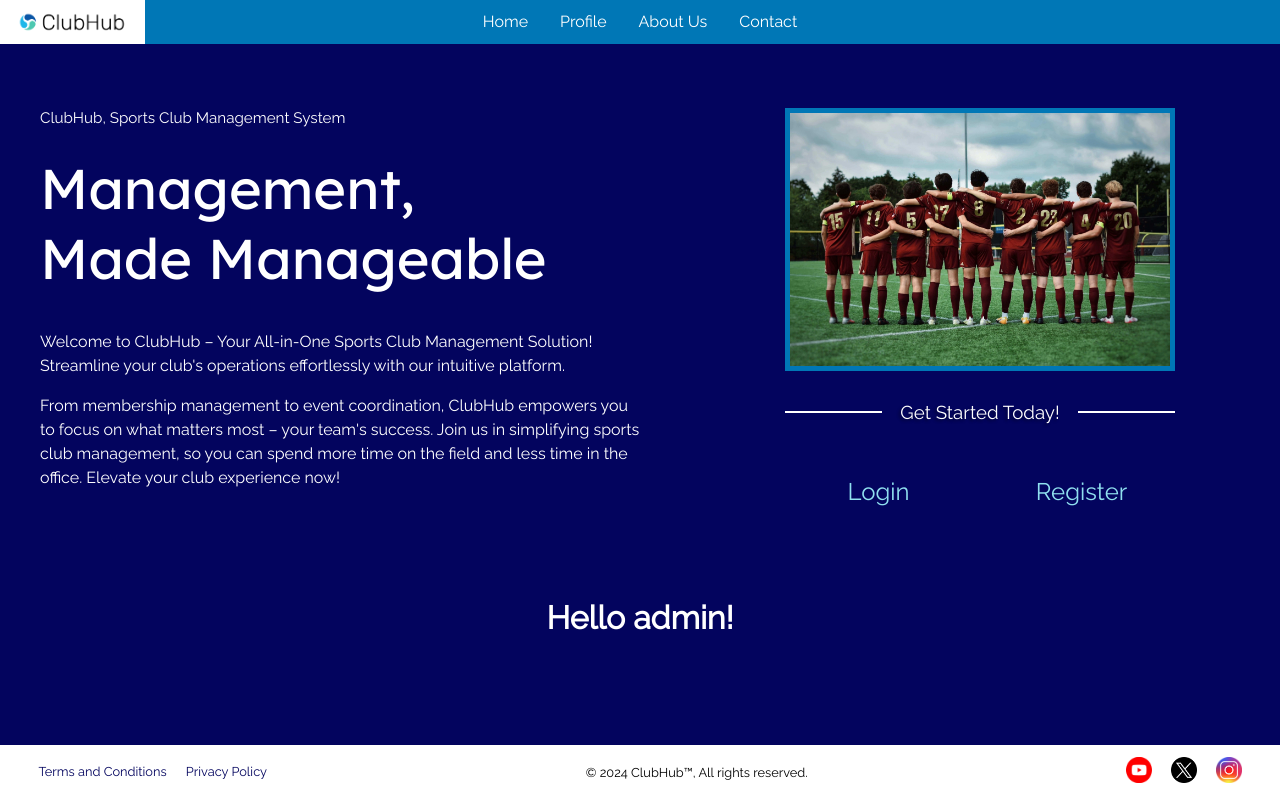
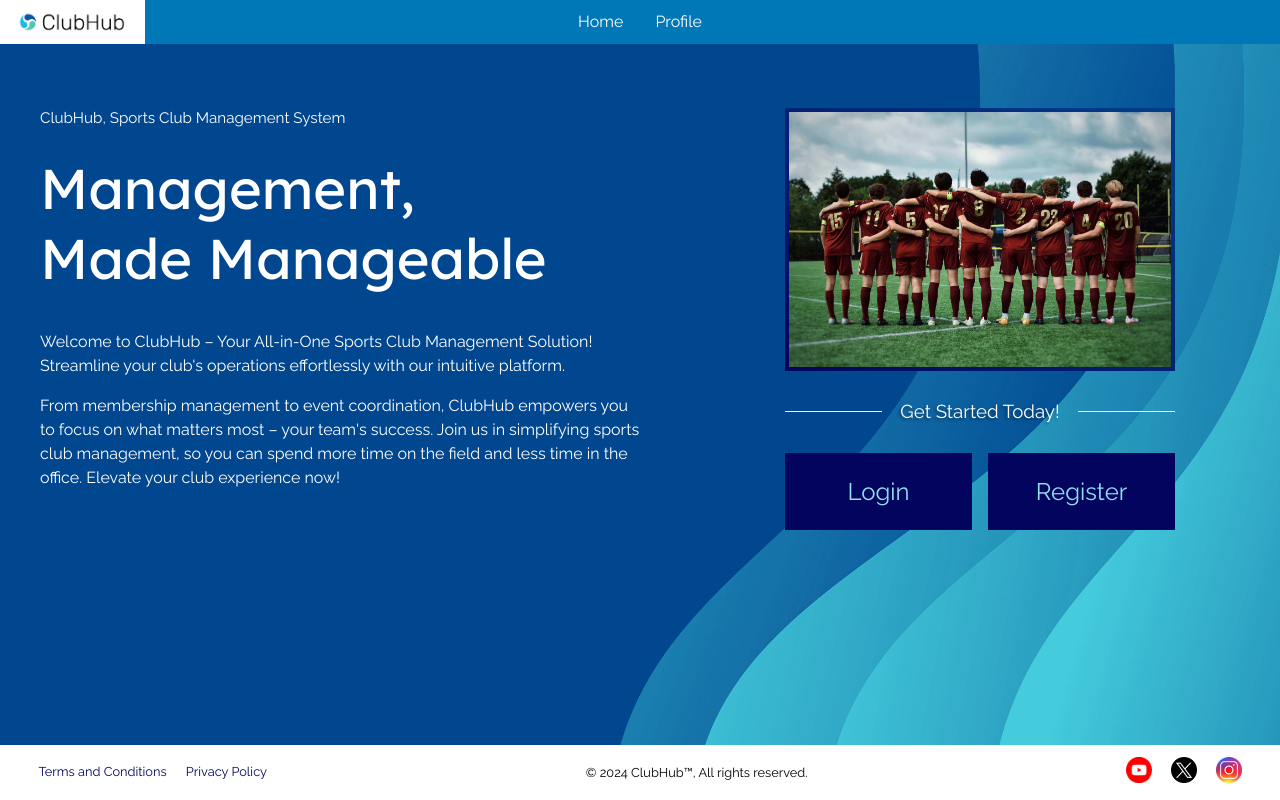
Before and after one commit to jeancarson/ClubHub, a Flask app: page /menview/1 in a window 1280 px wide. Run offline with Flask 3, Linux system fonts and the light colour scheme; a user stored in the database is signed in.

Commit message:
Refactor files

```diff
--- a/application/blueprints/main.py
+++ b/application/blueprints/main.py
@@ -17,6 +17,6 @@ def home() -> str:
         # Get user type here (we could store it in the session variable) and
         # redirect to coordinator or member home page
 
-        return render_template("html/misc/default-home.html", header=f"Hello {user}!")
+        return render_template("html/misc/user-home.html", header=f"Hello {user}!")
 
     return render_template("html/misc/default-home.html")
--- a/application/blueprints/mia_blueprint.py
+++ b/application/blueprints/mia_blueprint.py
@@ -5,7 +5,7 @@ from ..util.db_functions import get_users
 mia_blueprint = Blueprint("mia_blueprint", __name__)
 
 
-@mia_blueprint.route("/members_info")
+@mia_blueprint.route("/member-info")
 def members_info():
 
     # When the user selects one of the links on the page, a HTTP GET request is sent
@@ -23,7 +23,7 @@ def members_info():
     return render_template('html/admin/inform.html', user_rows=user_rows)
 
 
-@mia_blueprint.route("/pending_users")
+@mia_blueprint.route("/pending-users")
 def pending_users():
     return render_template("html/admin/pending.html")
 
--- /dev/null
+++ b/application/static/css/base-home.css
@@ -0,0 +1,43 @@
+
+body {
+    background-image: url("../png/blue-background.png");
+    background-size: cover;
+    background-position: center center;
+}
+
+main {
+    display: flex;
+}
+
+main div {
+    flex: 1;
+}
+
+#main-left {
+    font-size: 5rem;
+    padding: 0.5em;
+}
+
+#main-left h5 {
+    font-size: 0.95rem;
+    font-weight: normal
+}
+
+#main-left h1 {
+    font-family: "Lexend", Arial, serif;
+    margin-top: 0;
+    font-size: 3.5rem;
+    font-weight: normal;
+}
+
+#main-left p {
+    font-size: 1rem;
+    line-height: 1.5;
+}
+
+#main-right {
+    padding-top: 4em;
+    display: flex;
+    flex-direction: column;
+    align-items: center;
+}
--- a/application/static/css/base.css
+++ b/application/static/css/base.css
@@ -4,6 +4,7 @@
 /* Color constants */
 :root {
     --light-grey: #8a8988;
+    --cyan: #3bbbd2;
     --light-blue: #0077b6;
     --lighter-blue: #0096c7;
     --even-lighter-blue: #90e0ef;
@@ -28,6 +29,7 @@
 }
 
 body {
+    scroll-behavior: smooth;
     margin: 0;
     padding: 0;
     background-color: var(--darker-blue);
@@ -41,7 +43,7 @@ body {
 
 header h1 {
     text-align: center;
-    margin-top: 1.65em;
+    margin: 1.65em 0;
 }
 
 a {
@@ -134,7 +136,8 @@ a {
 
 nav {
     display: grid;
-    grid-template-columns: 1fr auto auto auto auto 1fr;
+    grid-template-columns: 1fr repeat(10, auto) 1fr;
+    grid-auto-columns: auto;
     background-color: var(--light-blue);
     overflow: hidden;
 }
@@ -146,20 +149,17 @@ nav div {
 }
 
 .navbar-left {
-    grid-row: 1;
     grid-column: 1;
     justify-content: left;
 }
 
 .navbar-center {
-    grid-row: 1;
     grid-column: auto;
     justify-content: center;
     transition: height 0.25s;
 }
 
 .navbar-right {
-    grid-row: 1;
     grid-column: -2;
     justify-content: right;
 }
@@ -219,7 +219,7 @@ nav div a:hover {
     visibility: hidden;
 }
 
-@media screen and (max-width: 600px) {
+@media screen and (max-width: 560px) {
 
     .navbar-right a {
         visibility: visible;
--- a/application/static/css/default-home.css
+++ b/application/static/css/default-home.css
@@ -1,45 +1,10 @@
 
-main {
-    display: flex;
-}
-
-main div {
-    flex: 1;
-}
-
-#main-left {
-    font-size: 5rem;
-    padding: 0.5em;
-}
-
-#main-left h5 {
-    font-size: 0.95rem;
-    font-weight: normal
-}
-
-#main-left h1 {
-    font-family: "Lexend", Arial, serif;
-    margin-top: 0;
-    font-size: 3.5rem;
-    font-weight: normal;
-}
-
-#main-left p {
-    font-size: 1rem;
-    line-height: 1.5;
-}
-
-#main-right {
-    padding-top: 4em;
-    display: flex;
-    flex-direction: column;
-    align-items: center;
-}
-
-#main-right img {
+#football-club {
     max-width: 65%;
     min-width: 10%;
-    border: 5px solid var(--light-blue);
+    border-image: linear-gradient(to bottom left, var(--dark-blue), var(--darker-blue)) 1;
+    border-width: 0.3em;
+    border-style: solid;
 }
 
 #main-right-links {
--- a/application/static/js/base.js
+++ b/application/static/js/base.js
@@ -11,6 +11,7 @@ let active_anchor = document.querySelector("." + page_name + "-link");
 
 if (!active_anchor.parentElement.classList.contains("nav-active-link"))
     active_anchor.parentElement.classList.add("nav-active-link");
+
 
 // Toggle dropdown menu for smaller screens.
 hamburger.addEventListener("click", () => {
--- /dev/null
+++ b/application/templates/html/misc/base-home.html
@@ -0,0 +1,43 @@
+{% extends "html/misc/base.html" %}
+
+{% block links %}
+
+    {% block bootstrap_links %}
+    {% endblock %}
+
+    <link rel="stylesheet" href="../../../static/css/base-home.css">
+
+    {% block other_links %}
+    {% endblock %}
+
+{% endblock %}
+
+{% block content %}
+
+    <main>
+        <div id="main-left">
+            <h5>ClubHub, Sports Club Management System</h5>
+            <h1 id="main-left-header">Management,<br>Made Manageable</h1>
+            <p>
+                Welcome to ClubHub – Your All-in-One Sports Club Management Solution!
+                Streamline your club's operations effortlessly with our intuitive platform.
+            </p>
+            <p>
+                From membership management to event coordination, ClubHub empowers you to focus on
+                what matters most – your team's success. Join us in simplifying sports club management,
+                so you can spend more time on the field and less time in the office. Elevate your club
+                experience now!
+            </p>
+        </div>
+
+        <div id="main-right">
+            {% block main_right %}
+            {% endblock %}
+        </div>
+
+    </main>
+
+    {% block after_main %}
+    {% endblock %}
+
+{% endblock %}
--- a/application/templates/html/misc/base.html
+++ b/application/templates/html/misc/base.html
@@ -16,12 +16,6 @@
 
     <script src="../../../static/js/base.js" async defer></script>
     <script src="../../../static/js/alert-message.js" async defer></script>
-
-    {% if "user" in session %}
-        {% set second_link = "profile" %}
-    {% else %}
-        {% set second_link = "login" %}
-    {% endif %}
 
     {% if request.endpoint == "registration.register_get" %}
         {% set new_link = "register" %}
@@ -55,42 +49,62 @@
                 {% endwith %}
             {% endwith %}
         }
-
-        {% if add_link_to_nav %}
-            nav {
-                grid-template-columns: 1fr auto auto auto auto auto 1fr;
-            }
-
-            @media screen and (max-width: 600px) {
-
-                nav {
-                    grid-template-columns: 1fr 1fr;
-                }
-
-                .navbar-center {
-                    height: 0;
-                    grid-row: auto;
-                    grid-column: span 2;
-                }
-
-            }
-        {% endif %}
     </style>
 
     <!-- This file is not intended to be rendered directly but should be extended by other HTML template files -->
 
     <nav id="navbar">
+
         <div class="navbar-left">
             <a href="/home">
                 <img src="../../../static/png/logo.png" alt="[logo]">
                 <img src="../../../static/png/logo-dark.png" alt="[logo]">
             </a>
         </div>
+
+        <div class="navbar-right">
+            <a href="javascript:void(0);">&#9776;</a>
+        </div>
+
+
         <div class="navbar-center">
             <a href="/home" class="home-link index-link none-link">Home</a>
         </div>
+
+        {% if "user" in session %}
+
             <div class="navbar-center">
-            <a href="/{{ second_link }}" class="login-link">{{ second_link.capitalize() }}</a>
+                <a href="/profile" class="profile-link">Profile</a>
+            </div>
+
+            {% if session["user-type"] == "administrator" %}
+
+                <div class="navbar-center">
+                    <a href="/pending-users" class="pending-users-link">Pending Requests</a>
+                </div>
+                <div class="navbar-center">
+                    <a href="/member-info" class="member-info-link">Users</a>
+                </div>
+
+            {% elif session["user-type"] == "coordinator" %}
+
+                <div class="navbar-center">
+                    <a href="#" class="#-link">...</a>
+                </div>
+                {% print("hi") %}
+
+            {% elif session["user-type"] == "student" %}
+
+                <div class="navbar-center">
+                    <a href="#" class="#-link">...</a>
+                </div>
+
+            {% endif %}
+
+        {% else %}
+
+            <div class="navbar-center">
+                <a href="/login" class="login-link">Login</a>
             </div>
             <div class="navbar-center">
                 <a href="/about-us" class="about-link about-us-link">About Us</a>
@@ -98,14 +112,17 @@
             <div class="navbar-center">
                 <a href="/contact-us" class="contact-link contact-us-link">Contact</a>
             </div>
-        <div class="navbar-right">
-            <a href="javascript:void(0);">&#9776;</a>
-        </div>
+
+        {% endif %}
+
         {% if add_link_to_nav %}
+
             <div class="navbar-center">
                 <a href="/{{ new_link }}" class="{{ new_link }}-link">{{ new_link_name if new_link_name else new_link.capitalize() }}</a>
             </div>
+
         {% endif %}
+
     </nav>
 
     <div class="alert-dialog-container">
--- a/application/templates/html/misc/contact.html
+++ b/application/templates/html/misc/contact.html
@@ -9,7 +9,7 @@
 {% block header %}
 
     <header>
-        <h1>Contact Us</h1>
+        <h1>Contact ClubHub</h1>
     </header>
 
 {% endblock %}
--- a/application/templates/html/misc/default-home.html
+++ b/application/templates/html/misc/default-home.html
@@ -1,31 +1,14 @@
-{% extends "html/misc/base.html" %}
+{% extends "html/misc/base-home.html" %}
 
-{% block links %}
+{% block other_links %}
 
     <link rel="stylesheet" href="../../../static/css/default-home.css">
-    <link rel="stylesheet" href="../../../static/css/background-image.css">
 
 {% endblock %}
 
-{% block content %}
+{% block main_right %}
 
-    <main>
-        <div id="main-left">
-            <h5>ClubHub, Sports Club Management System</h5>
-            <h1 id="main-left-header">Management,<br>Made Manageable</h1>
-            <p>
-                Welcome to ClubHub – Your All-in-One Sports Club Management Solution!
-                Streamline your club's operations effortlessly with our intuitive platform.
-            </p>
-            <p>
-                From membership management to event coordination, ClubHub empowers you to focus on
-                what matters most – your team's success. Join us in simplifying sports club management,
-                so you can spend more time on the field and less time in the office. Elevate your club
-                experience now!
-            </p>
-        </div>
-        <div id="main-right">
-            <img alt="[image of a football team]" src="../../../static/jpg/football-team.jpg" />
+    <img id="football-club" alt="[image of a football team]" src="../../../static/jpg/football-team.jpg" />
     <div id="main-right-caption">
         <span class="line"></span>
         <h3>Get Started Today!</h3>
@@ -35,13 +18,5 @@
         <a href="/login">Login</a>
         <a href="/register">Register</a>
     </div>
-        </div>
-    </main>
-
-    {% if header %}
-        <header>
-            <h1>{{ header if header}}</h1>
-        </header>
-    {% endif %}
 
 {% endblock %}
```
Also changed, not shown: application/static/css/about.css (+23 -3 lines), application/static/css/contact.css (+17 -0 lines), application/static/css/forms.css (+9 -4 lines), application/templates/html/auth/login.html (+9 -0 lines), application/templates/html/auth/register.html (+11 -0 lines), application/templates/html/misc/user-home.html (added, +19 -0 lines). Lines whose indentation alone changed are shown as unchanged.
